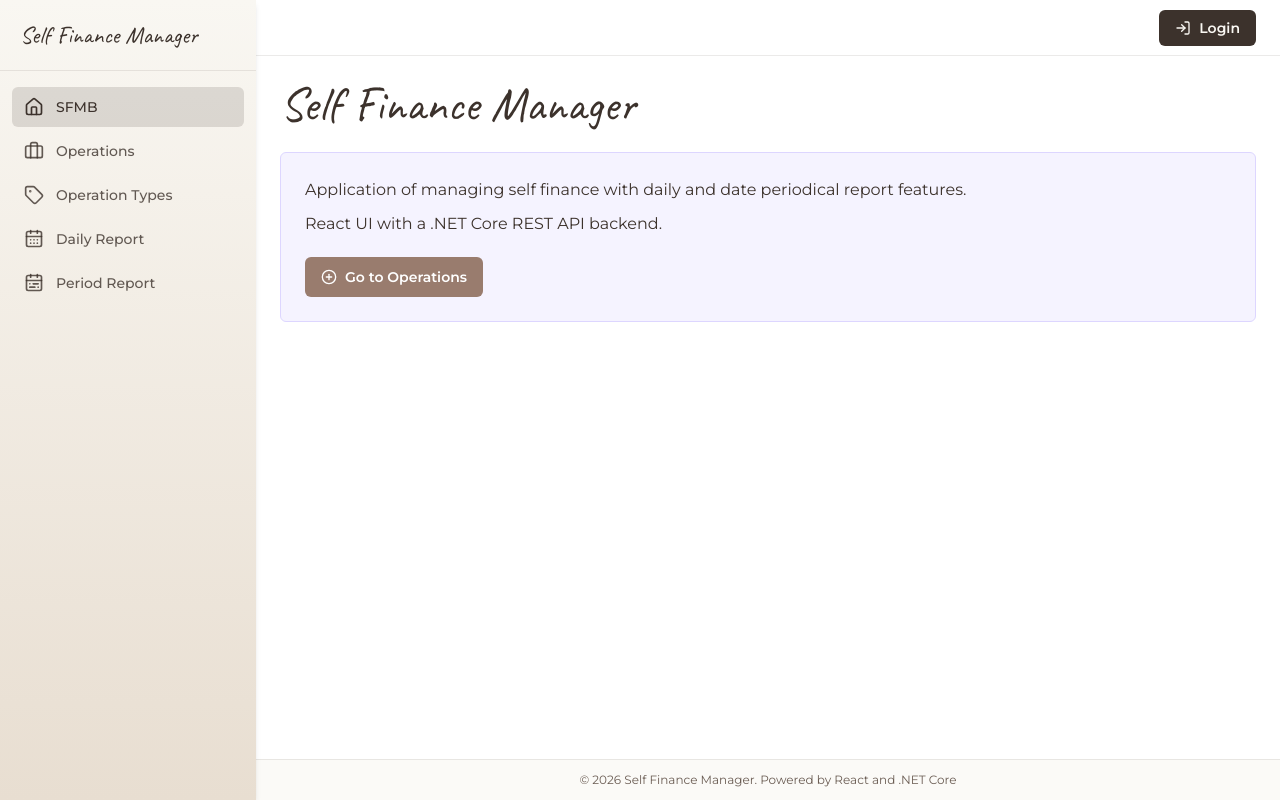
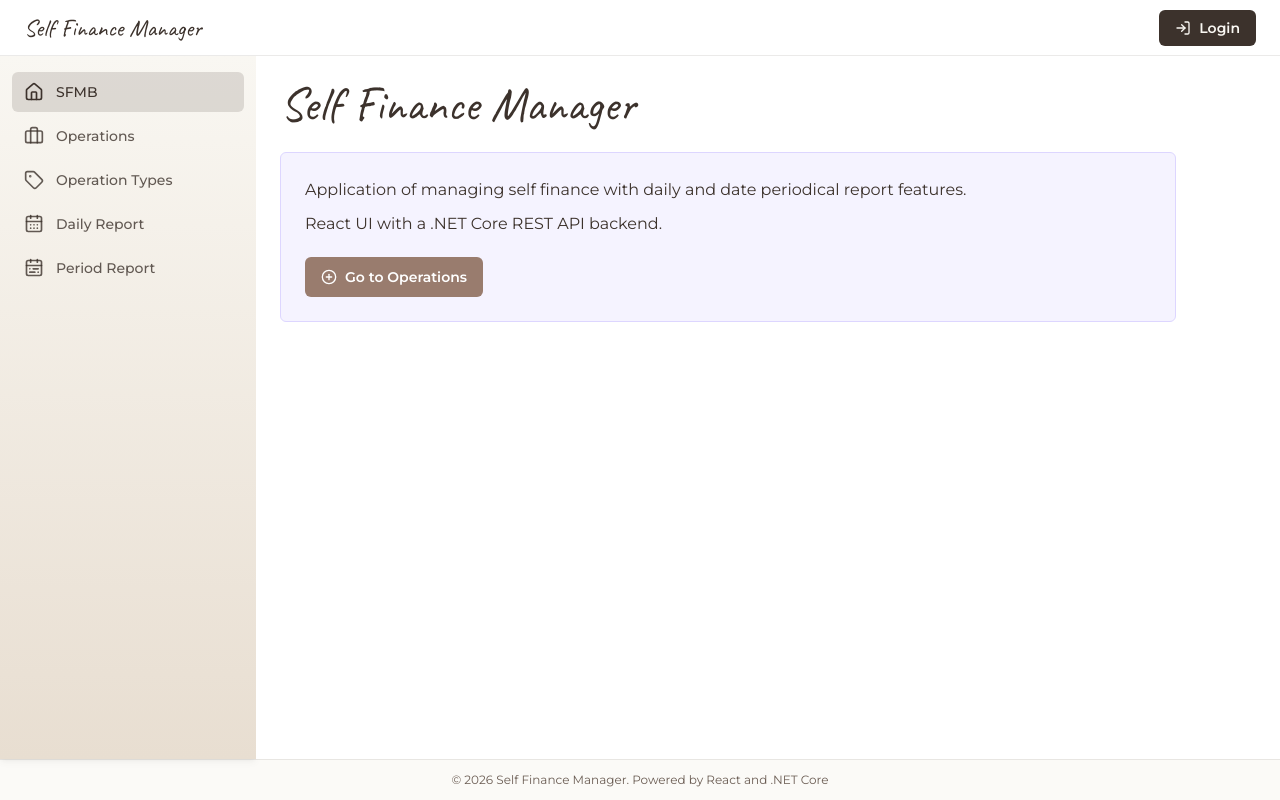
Before and after one commit to barinova-alevel/goldfish-ui, a React (Vite) app: page / in a window 1280 px wide. Built offline with nearby package versions, Linux system fonts and the light colour scheme.

Commit message:
Header and Footer width fix

```diff
--- a/src/components/layout/Footer.tsx
+++ b/src/components/layout/Footer.tsx
@@ -2,7 +2,7 @@ export function Footer() {
   const year = new Date().getFullYear()
 
   return (
-    <footer className="shrink-0 border-t border-brown/10 bg-cream/60 px-6 py-3 text-center text-xs text-brown-muted">
+    <footer className="z-40 w-full shrink-0 border-t border-brown/10 bg-cream/60 px-6 py-3 text-center text-xs text-brown-muted">
       © {year} Self Finance Manager. Powered by React and .NET Core
     </footer>
   )
--- a/src/components/layout/Header.tsx
+++ b/src/components/layout/Header.tsx
@@ -2,7 +2,12 @@ import { LogIn } from 'lucide-react'
 
 export function Header() {
   return (
-    <header className="sticky top-0 z-20 flex h-14 shrink-0 items-center justify-end border-b border-brown/10 bg-white px-6">
+    <header className="sticky top-0 z-40 flex h-14 w-full shrink-0 items-center justify-end border-b border-brown/10 bg-white px-6">
+      <div className="mr-auto">
+      <h1 className="font-script text-2xl leading-tight text-brown">
+          Self Finance Manager
+      </h1>
+      </div>
       <button
         type="button"
         className="inline-flex items-center gap-2 rounded-md bg-brown px-4 py-2 text-sm font-semibold text-cream transition-colors hover:bg-brown-light focus-visible:outline focus-visible:outline-2 focus-visible:outline-offset-2 focus-visible:outline-brown"
--- a/src/components/layout/MainLayout.tsx
+++ b/src/components/layout/MainLayout.tsx
@@ -5,18 +5,17 @@ import { Sidebar } from './Sidebar'
 
 export function MainLayout() {
   return (
-    <div className="flex min-h-full">
-      <Sidebar />
+    <div className="flex min-h-full flex-col">
+      <Header />
 
-      <div className="ml-64 flex min-h-full min-w-0 flex-1 flex-col">
-        <Header />
-
-        <main className="flex-1 bg-white p-6">
+      <div className="flex min-h-0 min-w-0 flex-1">
+        <Sidebar />
+        <main className="min-w-0 flex-1 bg-white p-6">
           <Outlet />
         </main>
+      </div>
 
-        <Footer />
-      </div>
+      <Footer />
     </div>
   )
 }
--- a/src/components/layout/Sidebar.tsx
+++ b/src/components/layout/Sidebar.tsx
@@ -34,12 +34,12 @@ function navLinkClass(isActive: boolean) {
 
 export function Sidebar() {
   return (
-    <aside className="fixed inset-y-0 left-0 z-30 flex w-64 flex-col bg-gradient-to-b from-cream to-tan shadow-md">
-      <div className="border-b border-brown/10 px-5 py-5">
+    <aside className="flex w-64 shrink-0 flex-col bg-gradient-to-b from-cream to-tan shadow-md">
+      {/* <div className="border-b border-brown/10 px-5 py-5">
         <h1 className="font-script text-2xl leading-tight text-brown">
           Self Finance Manager
         </h1>
-      </div>
+      </div> */}
 
       <nav className="flex-1 overflow-y-auto px-3 py-4">
         <ul className="space-y-1">
--- a/src/pages/Home.tsx
+++ b/src/pages/Home.tsx
@@ -5,8 +5,7 @@ export function Home() {
   return (
     <div>
       <h1 className="mb-6 font-script text-5xl text-brown">Self Finance Manager</h1>
-
-      <div className="rounded-md border border-welcome-border bg-welcome-bg p-6 bg-rose-100">
+      <div className="w-full max-w-4xl rounded-md border border-welcome-border bg-welcome-bg p-6">
         <p className="text-base leading-relaxed">
           Application of managing self finance with daily and date periodical report
           features.
```
